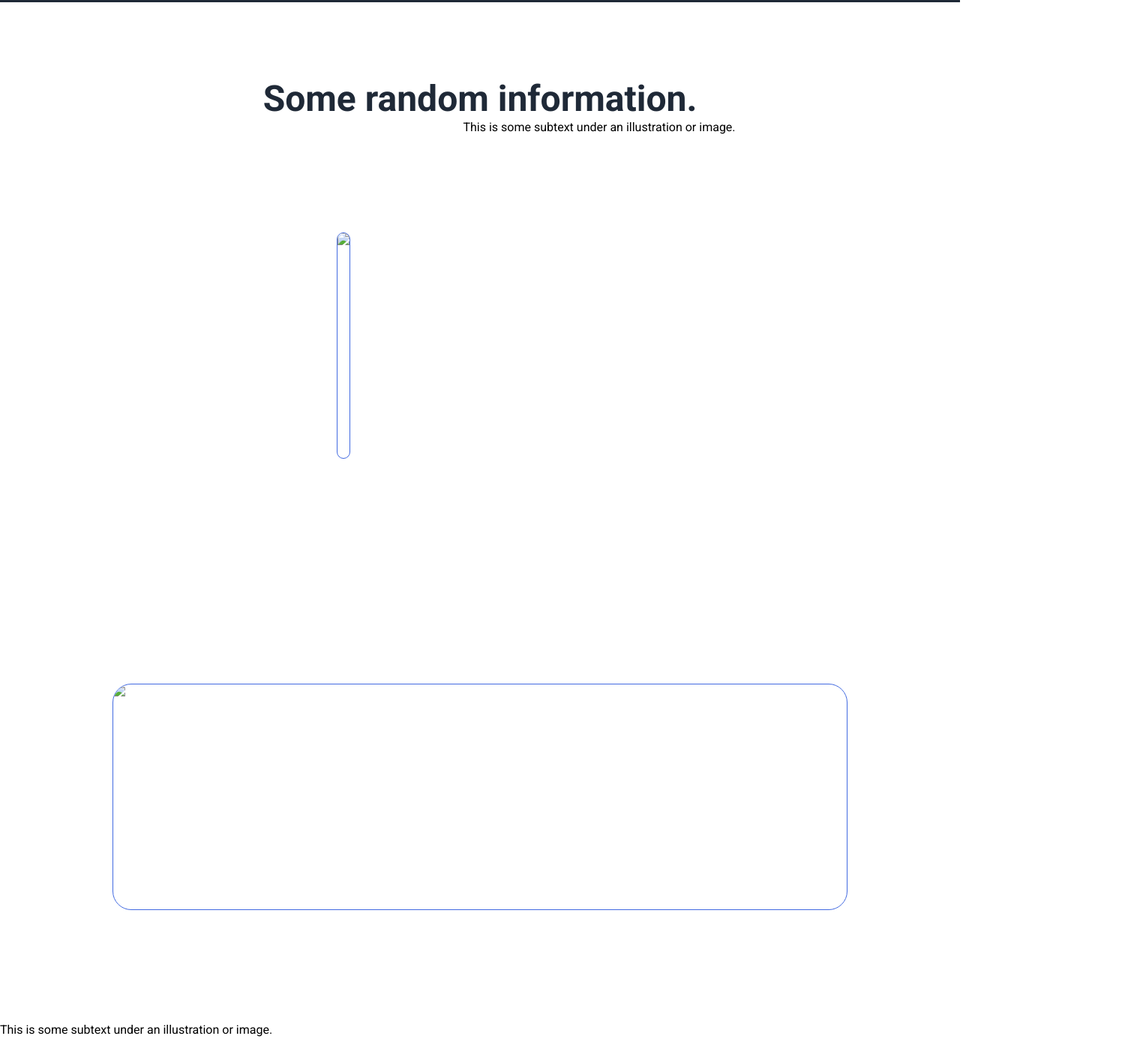
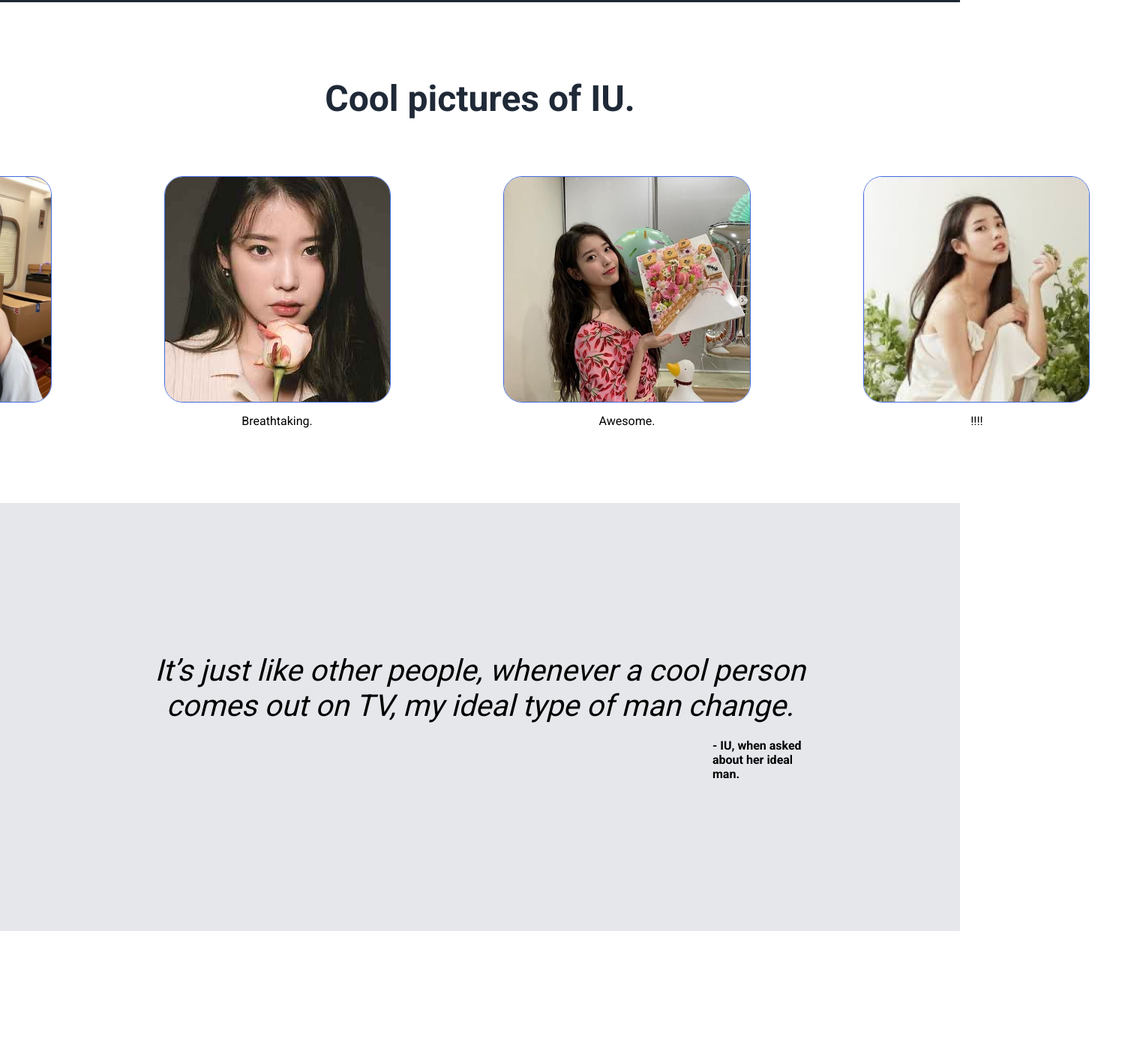
Before and after one commit to easydeze/odin-website, a plain HTML site: page index.html in a window 1280 px wide. Shown: the part 729-2115 px from the top of the page at 75% size, 1528 px wide, since content can reach past the window. After the commit the page ends 1971 px from the top, so only its background shows below. Drawn offline with Linux system fonts and the light colour scheme.

Commit message:
Completed sections 2 and 3 of the website.

```diff
--- a/index.html
+++ b/index.html
@@ -11,46 +11,47 @@
     <div class = "header">
         <div class = "top">
             <div class = "logo">
-                Header logo
+                Lee Ji-eun's Official Fanpage!
             </div>
             <ul class="links">
-                <li><a href="https://www.google.com">header link one</a></li>
-                <li><a href="https://www.google.com">header link two</a></li>
-                <li><a href="https://www.google.com">header link three</a></li>
+                <li><a href="https://www.youtube.com/channel/UC3SyT4_WLHzN7JmHQwKQZww" target = "_blank">IU YouTube Channel</a></li>
+                <li><a href="https://kpop-merchandise-online.com/collections/iu-merch" target = "_blank">Shop</a></li>
+                <li><a href="https://en.wikipedia.org/wiki/IU_(singer)" target = "_blank">Wikipedia</a></li>
             </ul>
         </div>
         <div class = "introduction">
             <div class = "intro">
-                <div class = "title">This website is awesome.</div>
-                <div class = "subtitle">This website has some subtext that goes here under the main title. It's a smaller font and the color is lower contrast.</div>
+                <div class = "title">Get in the know about IU.</div>
+                <div class = "subtitle">Learn more about Lee Ji-eun, or IU, a South Korean singer-songwriter, record producer and actress. She is the nation's little sister!</div>
                 <button class = "signup">Sign up</button>
             </div>
             <img src = "./images/iu.png">
         </div>
     </div>
     <div class = "random">
-        <div class = "title2">Some random information.</div>
+        <div class = "title2">Cool pictures of IU.</div>
         <div class = "panel">
-            <div class = "info"></div>
-                <img src = "./images/iu1.png" class = "rounded">
-                <div class = "text">This is some subtext under an illustration or image.</div>
+            <div class = "info">
+                <img src = "./images/iu1.jpeg" class = "rounded">
+                <div class = "text">Very pretty.</div>
             </div>
-            <div class = "info"></div>
-                <img src = "./images/iu2.png" class = "rounded">
-                <div class = "text">This is some subtext under an illustration or image.</div>
+            <div class = "info">
+                <img src = "./images/iu2.jpeg" class = "rounded">
+                <div class = "text">Breathtaking.</div>
             </div>
-            <div class = "info"></div>
-                <img src = "./images/iu2.png" class = "rounded">
-                <div class = "text">This is some subtext under an illustration or image.</div>
+            <div class = "info">
+                <img src = "./images/iu3.jpeg" class = "rounded">
+                <div class = "text">Awesome.</div>
             </div>
-            <div class = "info"></div>
-                <img src = "./images/iu2.png" class = "rounded">
-                <div class = "text">This is some subtext under an illustration or image.</div>
+            <div class = "info">
+                <img src = "./images/iu4.jpeg" class = "rounded">
+                <div class = "text">!!!!</div>
             </div>
         </div>
     </div>
     <div class = "quote">
-        <div class = "blurb"></div>
+        <div class = "blurb">It’s just like other people, whenever a cool person comes out on TV, my ideal type of man change.</div>
+        <div class = "author">- IU, when asked about her ideal man.</div>
     </div>
     <div class = "sign-up">
         <div class = "call-to-actioon"></div>
--- a/style.css
+++ b/style.css
@@ -90,7 +90,7 @@ img {
 .random {
     display: flex;
     flex-direction: column;
-    justify-content: center;
+    padding-bottom: 100px;
 }
 
 .title2 {
@@ -104,9 +104,46 @@ img {
 .panel {
     display: flex;
     justify-content: center;
+    align-items: center;
+}
+
+.info {
+    display: flex;
+    flex-direction: column;
+    justify-content: center;
+    align-items: center;
 }
 
 .rounded {
     border-radius: 25px;
     border: 1px solid royalblue;
+    margin: 75px;
+    margin-bottom: 15px;
 }
+
+.text {
+    text-align: center;
+    max-width: 180px;
+}
+
+.quote {
+    background-color: #E5E7EB;
+    display: flex;
+    flex-direction: column;
+    justify-content: center;
+    align-items: center;
+    padding: 200px;
+}
+
+.blurb {
+    font-style: italic;
+    font-size: 40px;
+    text-align: center;
+    max-width: 1000px;
+    margin-bottom: 20px;
+}
+
+.author {
+    margin-left: 750px;
+    font-weight: 700;
+}
```
Also changed, not shown: images/iu1.jpeg (added), images/iu1.webp (added), images/iu2.jpeg (added), images/iu3.jpeg (added), images/iu4.jpeg (added).
